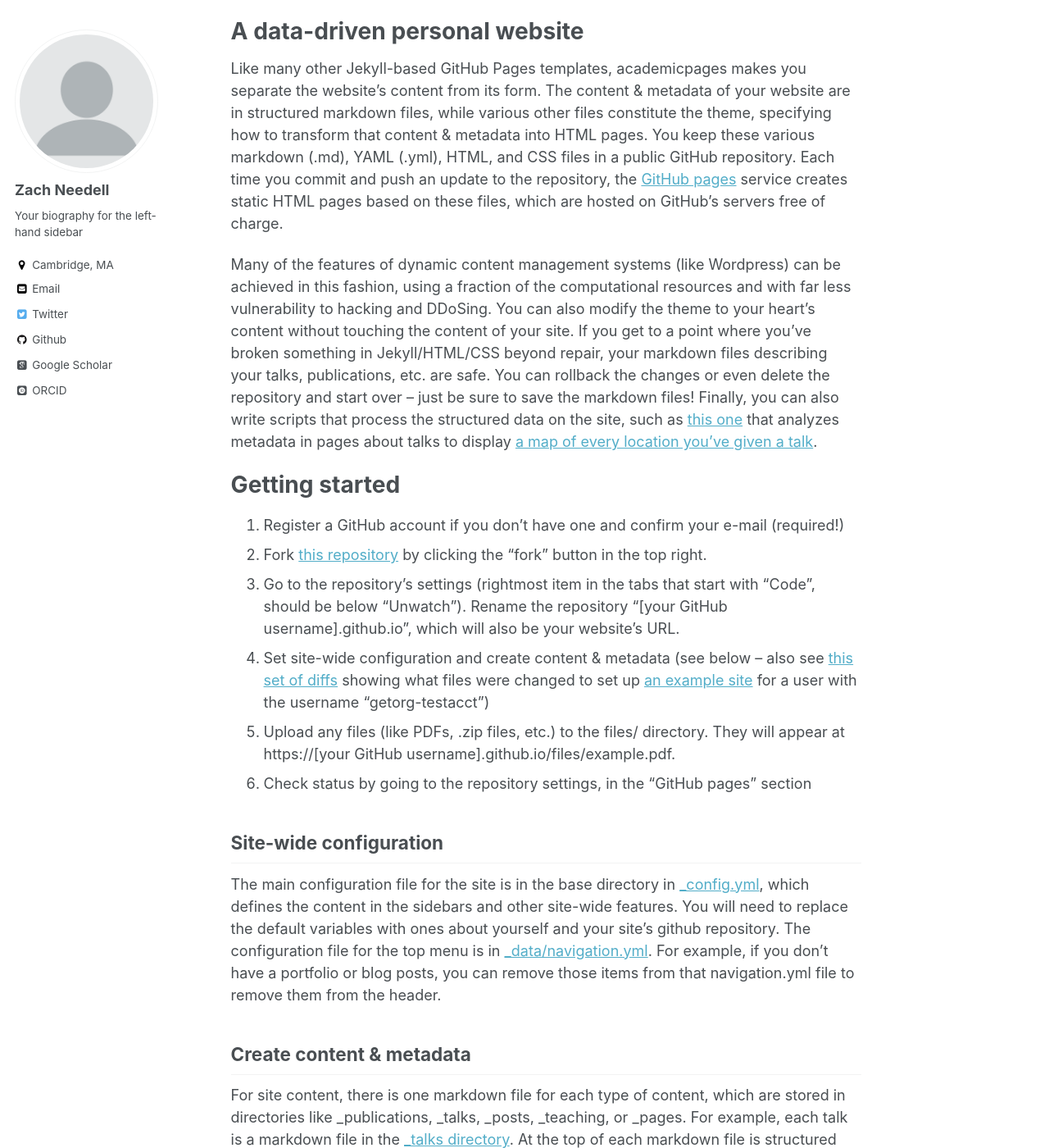
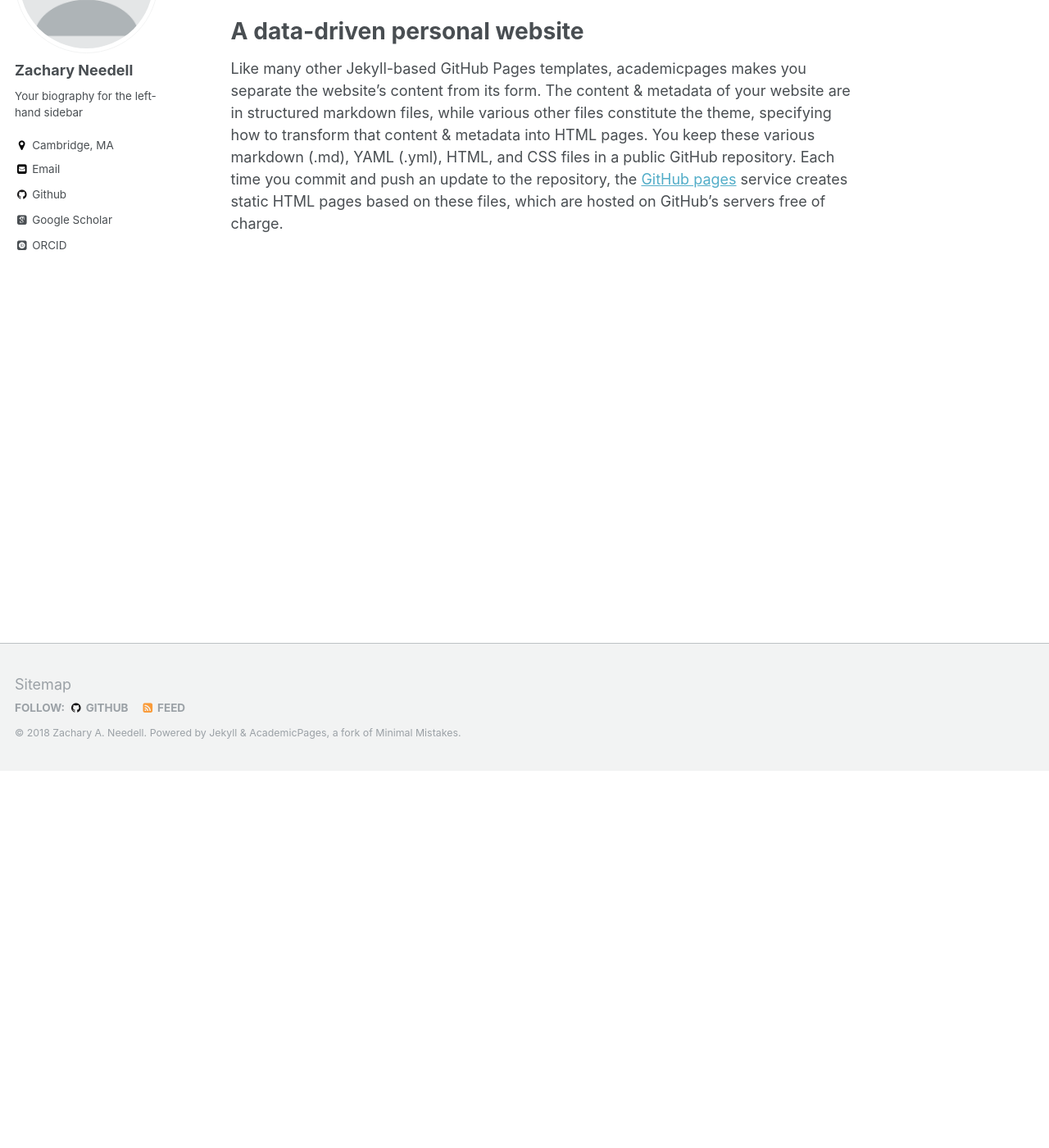
Before and after one commit to zneedell/zneedell.github.io, a Jekyll site: the page built from _pages/about.md, in a window 1280 px wide and 1400 px high, scrolled down 460 px. Shown: the whole window at 82% size. Built offline with Jekyll 4.4.1, drawn with Linux system fonts in a browser that asks for light colours; some web fonts are replaced; some of the changed text lies outside the part shown.

Commit message:
clean up navigation

```diff
--- a/_config.yml
+++ b/_config.yml
@@ -80,12 +80,12 @@
 
 # Site Author
 author:
-  name             : "Zach Needell"
+  name             : "Zachary Needell"
   avatar           : "profile.png"
   bio              : "Your biography for the left-hand sidebar"
   location         : "Cambridge, MA"
   employer         :
-  googlescholar    : "http://yourfullgooglescholarurl.com"
+  googlescholar    : "https://scholar.google.com/citations?user=qIq4ojgAAAAJ&hl=en"
   email            : "zneedell@gmail.com"
   uri              :
   bitbucket        :
@@ -100,13 +100,13 @@
   instagram        :
   lastfm           :
   linkedin         :
-  orcid            : "http://orcid.org/yourorcidurl"
+  orcid            : "https://orcid.org/0000-0001-6190-5186"
   pinterest        :
   soundcloud       :
   stackoverflow    : # http://stackoverflow.com/users/123456/username
   steam            :
   tumblr           :
-  twitter          : "replacethistwitterhandle"
+  twitter          : #"replacethistwitterhandle"
   vine             :
   weibo            :
   xing             :
--- a/_data/navigation.yml
+++ b/_data/navigation.yml
@@ -6,14 +6,8 @@
   - title: "Talks"
     url: /talks/
 
-  - title: "Teaching"
-    url: /teaching/
-
   - title: "Portfolio"
     url: /portfolio/
-
-  - title: "Blog Posts"
-    url: /year-archive/
 
   - title: "CV"
     url: /cv/
--- a/_pages/about.md
+++ b/_pages/about.md
@@ -13,38 +13,3 @@
 A data-driven personal website
 ======
 Like many other Jekyll-based GitHub Pages templates, academicpages makes you separate the website's content from its form. The content & metadata of your website are in structured markdown files, while various other files constitute the theme, specifying how to transform that content & metadata into HTML pages. You keep these various markdown (.md), YAML (.yml), HTML, and CSS files in a public GitHub repository. Each time you commit and push an update to the repository, the [GitHub pages](https://pages.github.com/) service creates static HTML pages based on these files, which are hosted on GitHub's servers free of charge.
-
-Many of the features of dynamic content management systems (like Wordpress) can be achieved in this fashion, using a fraction of the computational resources and with far less vulnerability to hacking and DDoSing. You can also modify the theme to your heart's content without touching the content of your site. If you get to a point where you've broken something in Jekyll/HTML/CSS beyond repair, your markdown files describing your talks, publications, etc. are safe. You can rollback the changes or even delete the repository and start over -- just be sure to save the markdown files! Finally, you can also write scripts that process the structured data on the site, such as [this one](https://github.com/academicpages/academicpages.github.io/blob/master/talkmap.ipynb) that analyzes metadata in pages about talks to display [a map of every location you've given a talk](https://academicpages.github.io/talkmap.html).
-
-Getting started
-======
-1. Register a GitHub account if you don't have one and confirm your e-mail (required!)
-1. Fork [this repository](https://github.com/academicpages/academicpages.github.io) by clicking the "fork" button in the top right.
-1. Go to the repository's settings (rightmost item in the tabs that start with "Code", should be below "Unwatch"). Rename the repository "[your GitHub username].github.io", which will also be your website's URL.
-1. Set site-wide configuration and create content & metadata (see below -- also see [this set of diffs](http://archive.is/3TPas) showing what files were changed to set up [an example site](https://getorg-testacct.github.io) for a user with the username "getorg-testacct")
-1. Upload any files (like PDFs, .zip files, etc.) to the files/ directory. They will appear at https://[your GitHub username].github.io/files/example.pdf.
-1. Check status by going to the repository settings, in the "GitHub pages" section
-
-Site-wide configuration
-------
-The main configuration file for the site is in the base directory in [_config.yml](https://github.com/academicpages/academicpages.github.io/blob/master/_config.yml), which defines the content in the sidebars and other site-wide features. You will need to replace the default variables with ones about yourself and your site's github repository. The configuration file for the top menu is in [_data/navigation.yml](https://github.com/academicpages/academicpages.github.io/blob/master/_data/navigation.yml). For example, if you don't have a portfolio or blog posts, you can remove those items from that navigation.yml file to remove them from the header.
-
-Create content & metadata
-------
-For site content, there is one markdown file for each type of content, which are stored in directories like _publications, _talks, _posts, _teaching, or _pages. For example, each talk is a markdown file in the [_talks directory](https://github.com/academicpages/academicpages.github.io/tree/master/_talks). At the top of each markdown file is structured data in YAML about the talk, which the theme will parse to do lots of cool stuff. The same structured data about a talk is used to generate the list of talks on the [Talks page](https://academicpages.github.io/talks), each [individual page](https://academicpages.github.io/talks/2012-03-01-talk-1) for specific talks, the talks section for the [CV page](https://academicpages.github.io/cv), and the [map of places you've given a talk](https://academicpages.github.io/talkmap.html) (if you run this [python file](https://github.com/academicpages/academicpages.github.io/blob/master/talkmap.py) or [Jupyter notebook](https://github.com/academicpages/academicpages.github.io/blob/master/talkmap.ipynb), which creates the HTML for the map based on the contents of the _talks directory).
-
-**Markdown generator**
-
-I have also created [a set of Jupyter notebooks](https://github.com/academicpages/academicpages.github.io/tree/master/markdown_generator
-) that converts a CSV containing structured data about talks or presentations into individual markdown files that will be properly formatted for the academicpages template. The sample CSVs in that directory are the ones I used to create my own personal website at stuartgeiger.com. My usual workflow is that I keep a spreadsheet of my publications and talks, then run the code in these notebooks to generate the markdown files, then commit and push them to the GitHub repository.
-
-How to edit your site's GitHub repository
-------
-Many people use a git client to create files on their local computer and then push them to GitHub's servers. If you are not familiar with git, you can directly edit these configuration and markdown files directly in the github.com interface. Navigate to a file (like [this one](https://github.com/academicpages/academicpages.github.io/blob/master/_talks/2012-03-01-talk-1.md) and click the pencil icon in the top right of the content preview (to the right of the "Raw | Blame | History" buttons). You can delete a file by clicking the trashcan icon to the right of the pencil icon. You can also create new files or upload files by navigating to a directory and clicking the "Create new file" or "Upload files" buttons.
-
-Example: editing a markdown file for a talk
-![Editing a markdown file for a talk](/images/editing-talk.png)
-
-For more info
-------
-More info about configuring academicpages can be found in [the guide](https://academicpages.github.io/markdown/). The [guides for the Minimal Mistakes theme](https://mmistakes.github.io/minimal-mistakes/docs/configuration/) (which this theme was forked from) might also be helpful.
```
